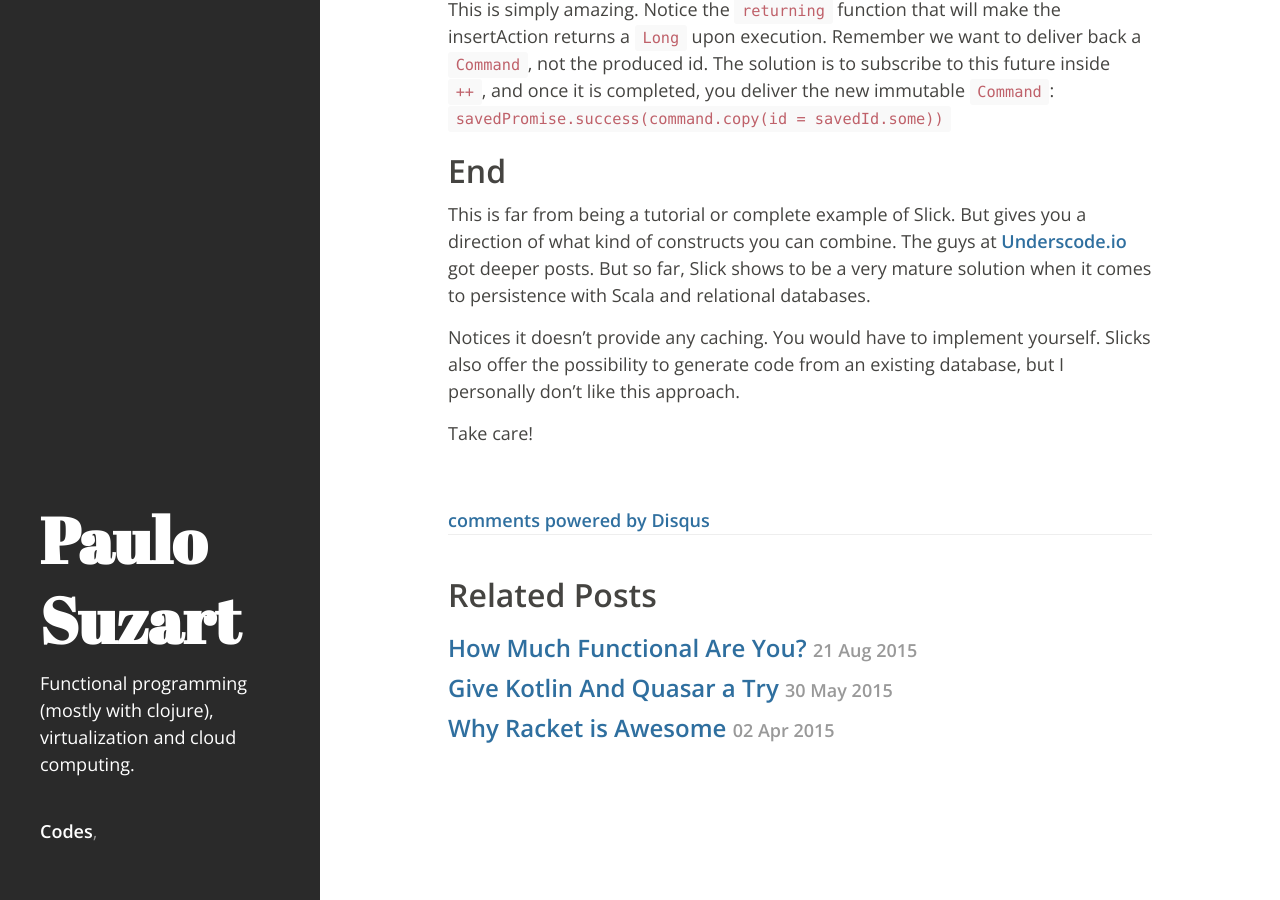
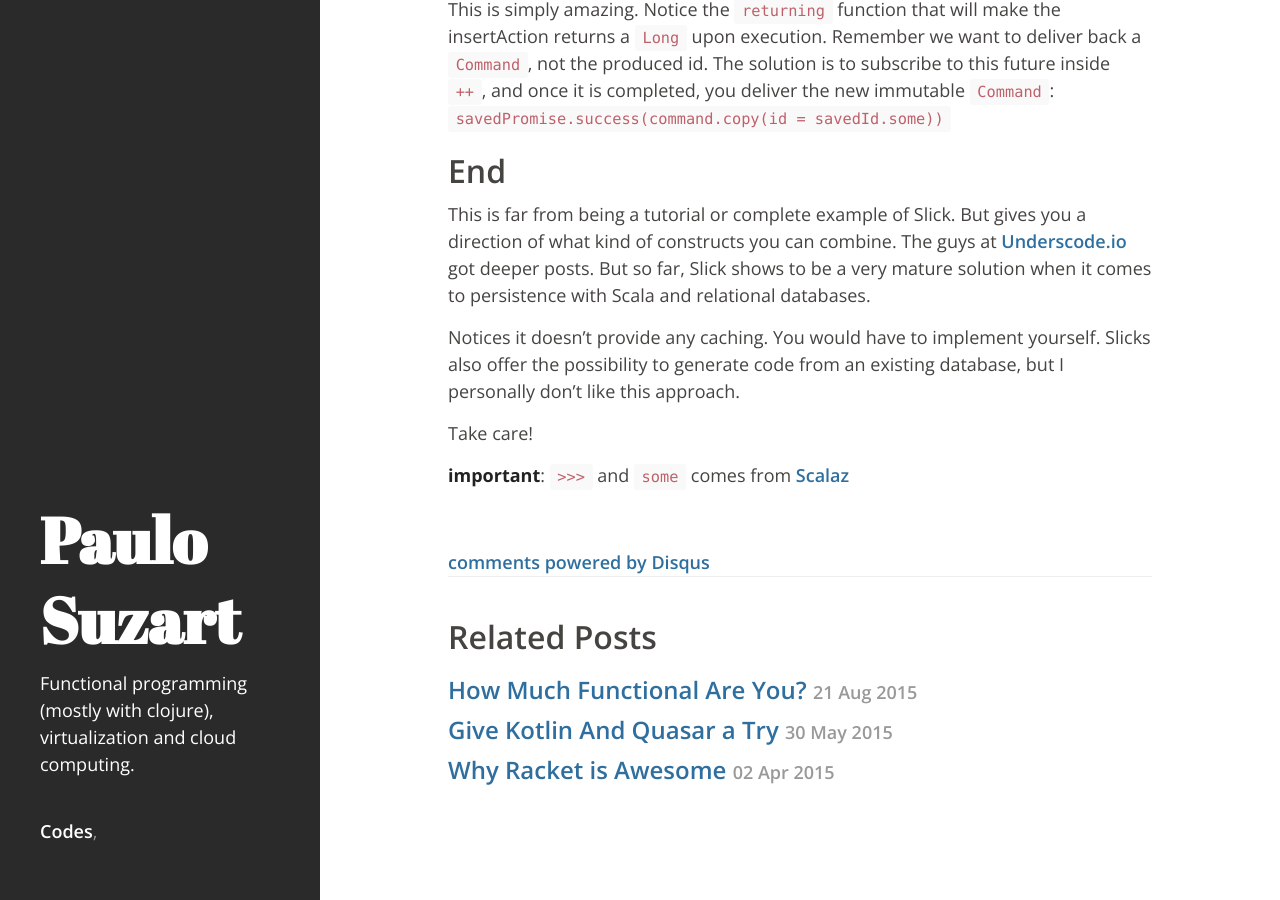
Before and after one commit to paulosuzart/paulosuzart.github.io, a Jekyll site: the page built from _posts/2015-09-23-database-functional-mapping-with-slick.markdown, in a window 1280 px wide and 900 px high, scrolled down 3111 px. Built offline with Jekyll 4.4.1, drawn with Linux system fonts in a browser that asks for light colours; comment, search, counter and statistics services are not loaded.

Commit message:
Fixed sql format. added comment to the end

```diff
--- a/_posts/2015-09-23-database-functional-mapping-with-slick.markdown
+++ b/_posts/2015-09-23-database-functional-mapping-with-slick.markdown
@@ -74,8 +74,8 @@
 select x2."content", x2."host", x2."user_id",
        x2."team_id", x2."seq_number", x2."content_hash",
        x2."comment", x2."deleted", x2."tag", x2."starred",
-       x2."id" from "groups" x3, "teams" x4,
-       "commands" x2
+       x2."id"
+from "groups" x3, "teams" x4, "commands" x2
 where ((x3."name" = ?) and ((x4."name" = ?) and
       (x4."group_id" = x3."id"))) and
       (((x2."team_id" = x4."id") and (x2."seq_number" = ?))
@@ -122,3 +122,5 @@
 Notices it doesn't provide any caching. You would have to implement yourself. Slicks also offer the possibility to generate code from an existing database, but I personally don't like this approach.
 
 Take care!
+
+**important**: `>>>` and `some` comes from [Scalaz](https://github.com/scalaz/scalaz)
```
